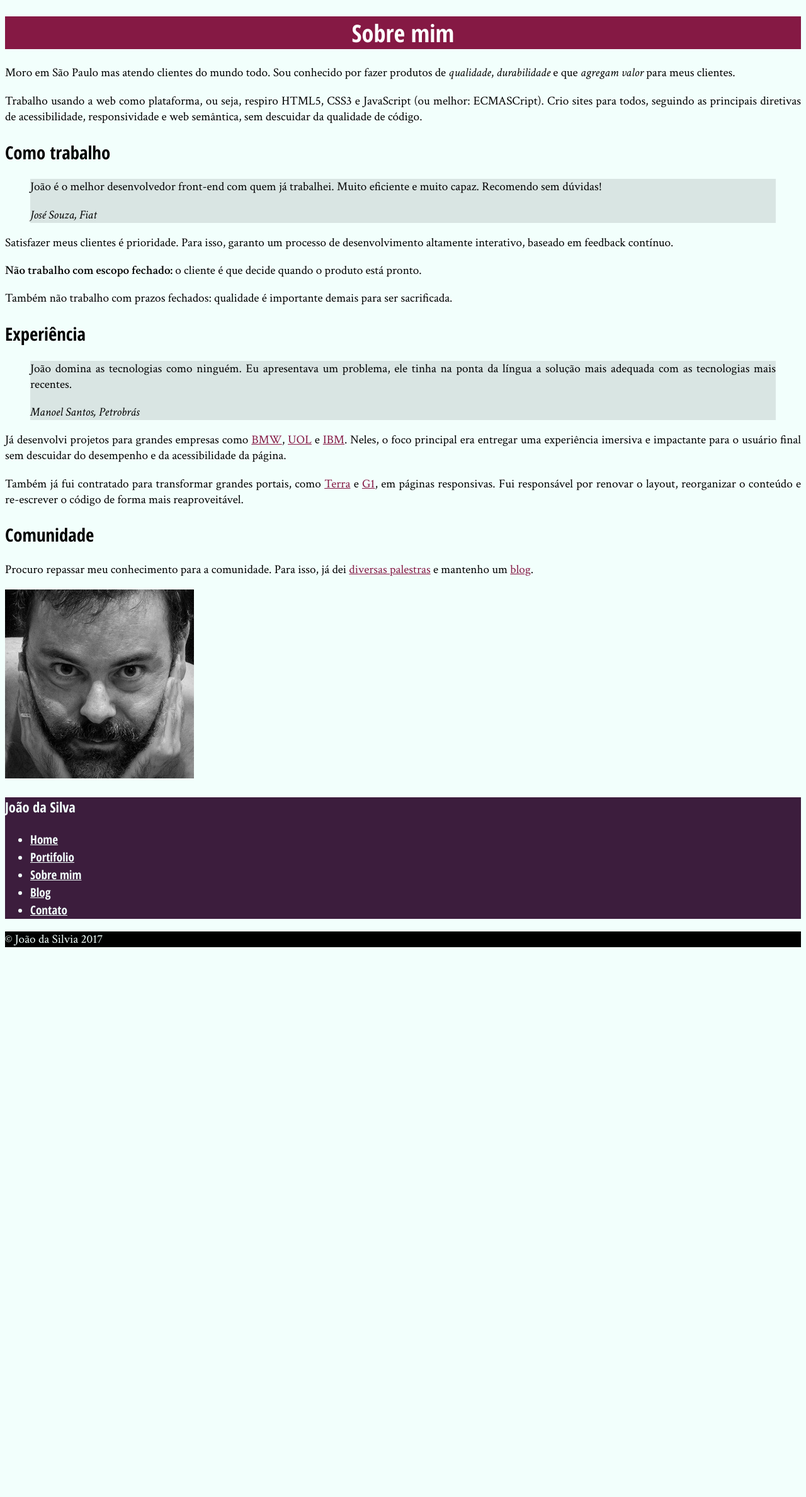
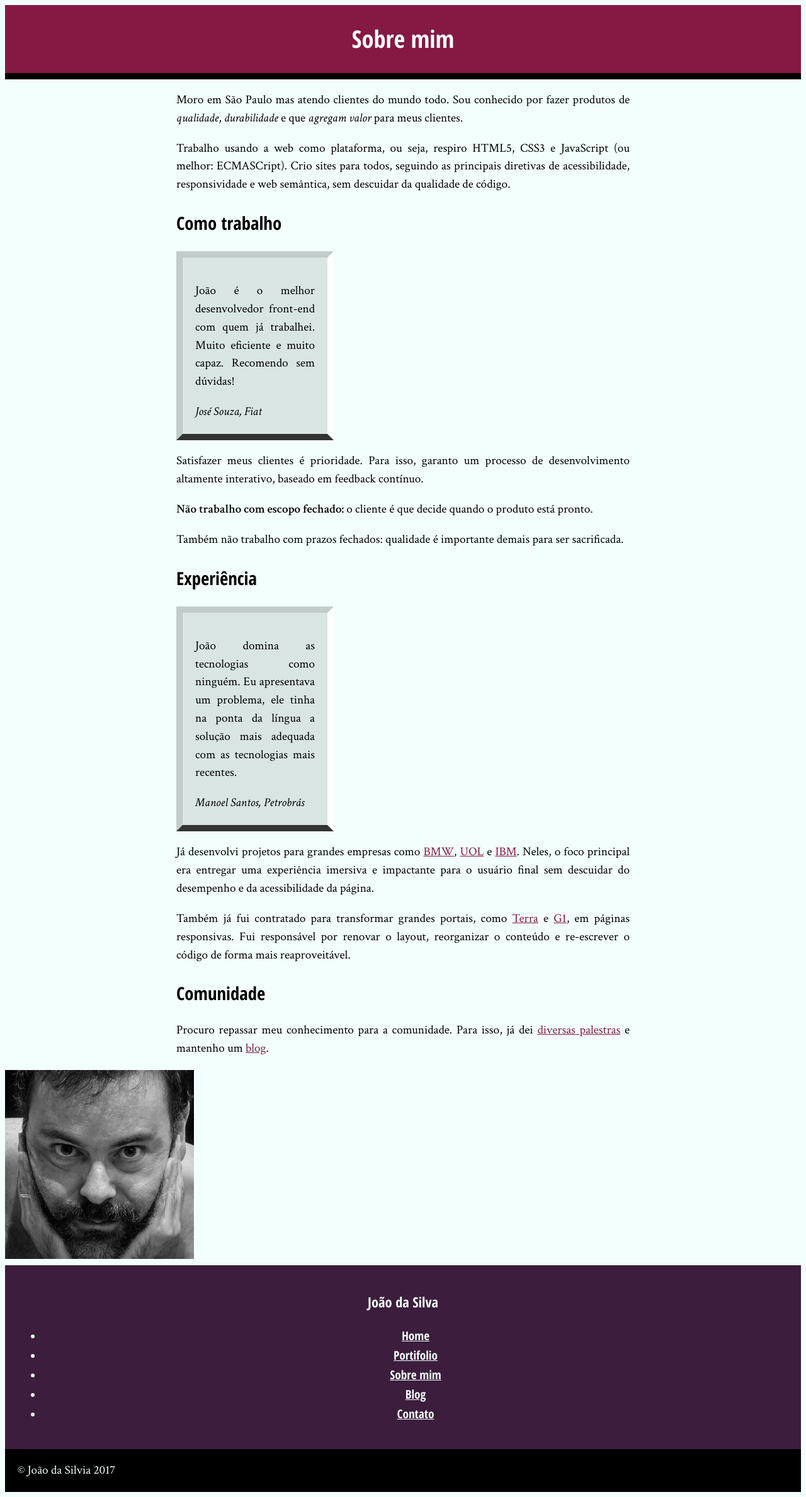
Before and after one commit to ferreiraapfernanda/alura-cursos, a PHP site: page /bio.html in a window 1280 px wide. Shown: the whole page at 63% size. Before the commit the page ends 1504 px from the top, so only its background shows below. Run offline with PHP 8.4, Linux system fonts and the light colour scheme.

Commit message:
html5 e css3 i: aula 05

```diff
--- a/desenvolvedor-java-web/html5-css3-i/projeto/bio.css
+++ b/desenvolvedor-java-web/html5-css3-i/projeto/bio.css
@@ -2,6 +2,7 @@ body {
     font-family: "Crimson Text", "Times New Romam", serif;
     background-color: #F2FFFC;
     font-size: 120%;
+    line-height: 1.5;
 }
 
 h1,
@@ -13,10 +14,18 @@ p {
     text-align: justify;
 }
 
+main div {
+    width: 720px;
+    margin: auto;
+}
+
 main h1 {
     background-color: #851944;
     color: #FFF;
     text-align: center;
+    padding: 25px;
+    margin: 0px;
+    border-bottom: 10px solid black;
 }
 
 main a {
@@ -30,16 +39,26 @@ aside a {
 
 blockquote {
     background-color: #D9E5E3;
+    padding: 20px;
+    border: 10px solid #C2CCCA;
+    border-bottom-color: #333;
+    border-right-color: #fff;
+    width: 250px;
+    margin: 0px;
+    box-sizing: border-box;
 }
 
 aside {
     background-color: #3C1D3D;
     color: #F2FFFC;
+    padding: 20px;
+    text-align: center;
 }
 
 footer {
     background-color: #000;
     color: #F2FFFC;
+    padding: 20px;
 }
 
 nav a {
--- a/desenvolvedor-java-web/html5-css3-i/projeto/bio.html
+++ b/desenvolvedor-java-web/html5-css3-i/projeto/bio.html
@@ -19,8 +19,10 @@
 <body>
 
     <main>
+
         <h1>Sobre mim</h1>
 
+        <div>
             <p>Moro em São Paulo mas atendo clientes do mundo todo. Sou conhecido por fazer produtos de
                 <em>qualidade</em>,
                 <em>durabilidade</em>
@@ -77,11 +79,13 @@
             <p>Procuro repassar meu conhecimento para a comunidade. Para isso, já dei
                 <a href="portifolio.html">diversas palestras</a> e mantenho um
                 <a href="blog.html">blog</a>.</p>
+        </div>
     </main>
 
     <img src="eu.jpg" alt="Foto de João da Silva">
 
     <aside>
+        <div>
             <nav>
                 <h1>João da Silva</h1>
                 <ul>
@@ -102,6 +106,7 @@
                     </li>
                 </ul>
             </nav>
+        </div>
     </aside>
 
     <footer>
--- a/desenvolvedor-java-web/html5-css3-i/projeto/blog.html
+++ b/desenvolvedor-java-web/html5-css3-i/projeto/blog.html
@@ -21,7 +21,7 @@
     <main>
 
         <h1>Blog</h1>
-
+        <div>
             <article>
                 <h2>O essencial de design responsivo</h2>
                 <time datetime="2014-07-13">13 de julho de 2014</time>
@@ -59,11 +59,13 @@
                 </footer>
             </article>
 
+        </div>
     </main>
 
     <img src="eu.jpg" alt="Foto de João da Silva">
 
     <aside>
+        <div>
             <nav>
                 <h1>João da Silva</h1>
                 <ul>
@@ -84,6 +86,7 @@
                     </li>
                 </ul>
             </nav>
+        </div>
     </aside>
 
     <footer>
```
Also changed, not shown: desenvolvedor-java-web/html5-css3-i/formas.html (added, +53 -0 lines), desenvolvedor-java-web/html5-css3-i/README.md. Lines whose indentation alone changed are shown as unchanged.
